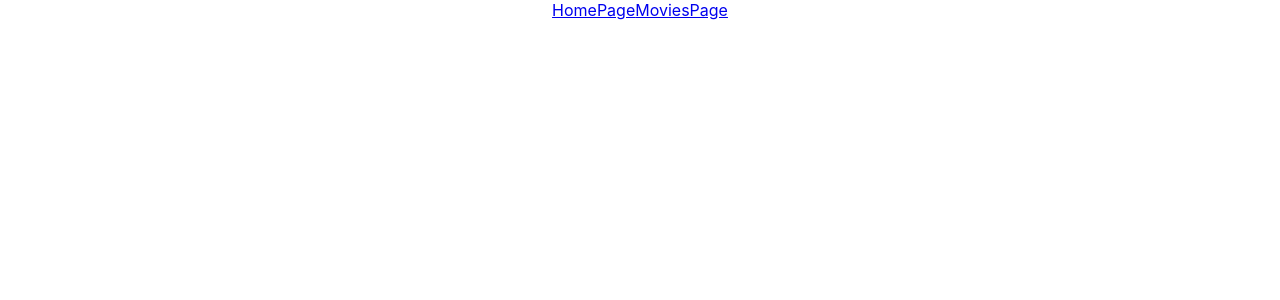
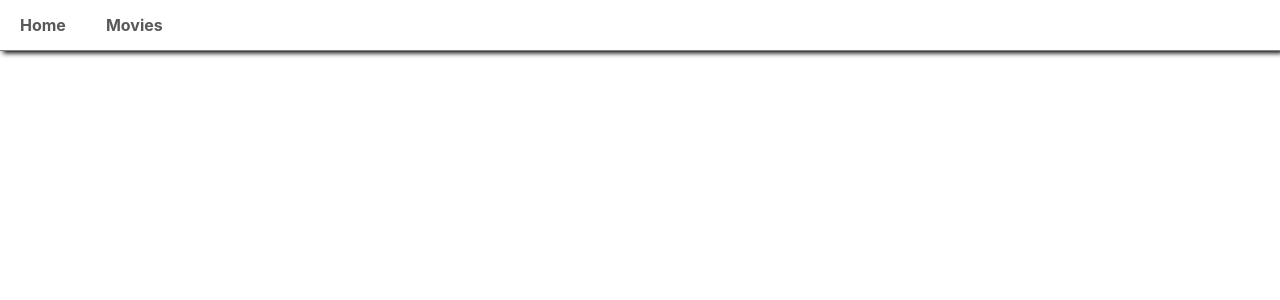
Before and after one commit to Tate-T/goit-react-hw-05-movies-bc13, a React (Create React App) app: page / in a window 1280 px wide. Shown: the top 300 px of the page. Built offline with nearby package versions, Linux system fonts and the light colour scheme.

Commit message:
styles for navigation

```diff
--- a/src/App.css
+++ b/src/App.css
@@ -1,3 +1,12 @@
-.App {
-  text-align: center;
+.nav {
+  border-bottom: 1px solid gray;
+  box-shadow: 3px 2px 5px black;
 }
+
+.nav_link {
+  display: inline-block;
+  margin: 15px 20px;
+  text-decoration: none;
+  font-weight: bold;
+  color:rgb(90, 88, 88)
+}
--- a/src/App.js
+++ b/src/App.js
@@ -5,10 +5,10 @@ import './App.css';
 
 function App() {
   return (
-    <div className="App">
-      <Link to="/homepage">HomePage</Link>
-      <Link to="/MoviesPage">MoviesPage</Link>
-    </div>
+    <nav className="nav">
+      <Link to="/homepage" className="nav_link">Home</Link>
+      <Link to="/MoviesPage" className="nav_link">Movies</Link>
+    </nav>
   );
 }
 
```
